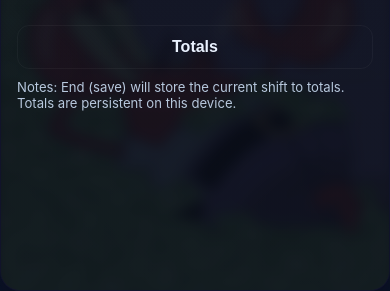
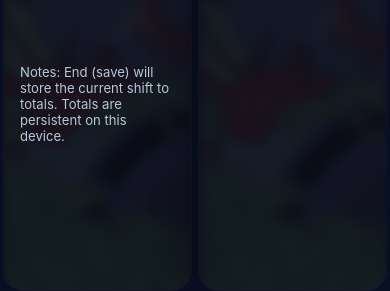
Before and after one commit to fletcherholt/Mr-Krabs-Money-Tracker, a plain HTML site: page wage_against_machine.html in a window 390 px wide. Shown: the part 553-844 px from the top of the page. Drawn offline with Linux system fonts and the light colour scheme.

Commit message:
Update layout to display pages side by side on mobile

```diff
--- a/wage_against_machine.html
+++ b/wage_against_machine.html
@@ -22,9 +22,9 @@
   /* Keep a subtle page overlay; the card will host the actual image */
   body::after{content:"";position:fixed;inset:0;background:linear-gradient(rgba(6,10,22,0.45), rgba(6,10,22,0.45));z-index:-1}
   /* The main sheet fills the available viewport height so the card can stretch on mobile */
-  .sheet{width:100%;max-width:520px;height:calc(100vh - 24px);display:flex}
+  .sheet{width:100%;max-width:520px;height:calc(100vh - 24px);display:flex;flex-direction:row}
   /* Card should fill the sheet and layout children vertically; reduced padding for tighter layout */
-  .card{position:relative;overflow:hidden;background-color:rgba(8,12,22,0.72);background-image:linear-gradient(180deg, rgba(255,255,255,0.02), rgba(255,255,255,0.01));border-radius:14px;padding:12px;border:1px solid rgba(124,92,255,0.06);box-shadow:0 12px 40px rgba(8,10,20,0.6);display:flex;flex-direction:column;height:100%}
+  .card{position:relative;overflow:hidden;background-color:rgba(8,12,22,0.72);background-image:linear-gradient(180deg, rgba(255,255,255,0.02), rgba(255,255,255,0.01));border-radius:14px;padding:12px;border:1px solid rgba(124,92,255,0.06);box-shadow:0 12px 40px rgba(8,10,20,0.6);display:flex;flex-direction:column;height:100%;width:50%;margin:0 3px}
 
   /* Card background image (blurred) and dark overlay for readable foreground */
   .card::before{content:"";position:absolute;inset:0;background-image:url('5ed467ed44f9800643a141b8a6472b97.jpg');background-size:cover;background-position:center center;filter:blur(6px) saturate(1.03) contrast(0.95);transform:scale(1.03);z-index:-1}
@@ -59,9 +59,9 @@
   .live-amount #liveAmount{font-variant-numeric:tabular-nums}
   .live-sub{color:var(--muted);font-size:clamp(1rem,3.5vw,1.25rem);margin-top:4px}
 
-    /* page switching - ensure only one page shows at a time */
-  .page{display:none !important;flex:1;flex-direction:column}
-  .page.active{display:flex !important}
+    /* Show both pages side by side on mobile */
+  .page{display:flex;flex:1;flex-direction:column;width:50%}
+  .page.active{display:flex}
     .totals{display:flex;justify-content:space-between;align-items:center;gap:10px}
   .totals .num{font-weight:900;font-size:1.5rem}
   /* Allow the shift list to take remaining space and scroll when needed */
@@ -135,7 +135,7 @@
         <div class="live-sub" id="liveSub">Elapsed: 00:00:00</div>
       </div>
 
-      <div style="margin-top:12px;display:flex;gap:8px">
+      <div style="margin-top:12px;display:none;gap:8px">
         <button id="totalsBtn" class="btn ghost" style="flex:1">Totals</button>
       </div>
 
@@ -152,7 +152,7 @@
           </div>
           <div style="text-align:right">
             <div class="tiny muted">Saved locally</div>
-            <button id="backBtn" class="btn ghost" style="margin-top:6px">Back</button>
+            <button id="backBtn" class="btn ghost" style="margin-top:6px;display:none">Back</button>
           </div>
         </div>
       </header>
```
